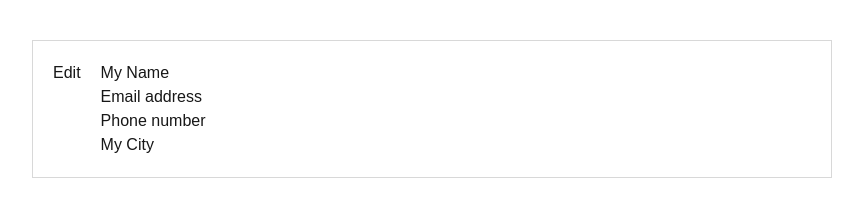
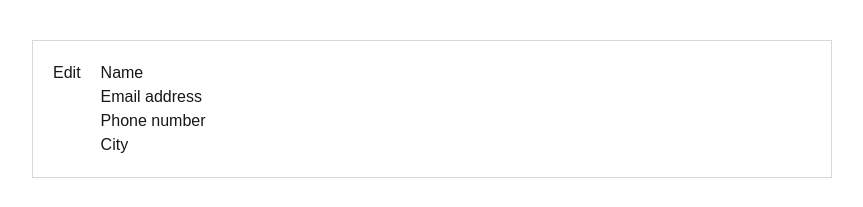
Before and after one commit to nelliemckesson/steviecv, a Next.js app: page / in a window 1280 px wide. Shown: the top 207 px of the page, without its empty margins (208-1071 px from the left). Built offline with nearby package versions, Linux system fonts and the light colour scheme.

Commit message:
infrastructure to add custom fields

```diff
--- a/src/components/Contact.js
+++ b/src/components/Contact.js
@@ -3,11 +3,20 @@
 import React, { useState } from 'react';
 
 const Contact = (props) => {
-	const [name, setName] = useState('');
-	const [email, setEmail] = useState('');
-	const [phone, setPhone] = useState('');
-	const [city, setCity] = useState('');
+	const [fields, setFields] = useState({
+		'name': {'value': '', 'label': "Name", 'position': 1},
+		'email': {'value': '', 'label': "Email address", 'position': 2},
+		'phone': {'value': '', 'label': "Phone number", 'position': 3},
+		'city': {'value': '', 'label': "City", 'position': 4}
+	});
 	const [isEditMode, setIsEditMode] = useState(false);
+
+	const updateField = (key, newValue) => {
+		setFields(prev => ({
+			...prev,
+			[key]: { ...prev[key], value: newValue }
+		}));
+	};
 
 	return (
 		<div className="section-container">
@@ -17,49 +26,49 @@ const Contact = (props) => {
 
 			{isEditMode ? (
 				<div>
-					<div>
-						<label>Name: </label>
-						<input
-							type="text"
-							value={name}
-							onChange={(e) => setName(e.target.value)}
-						/>
-					</div>
-					<div>
-						<label>Email: </label>
-						<input
-							type="email"
-							value={email}
-							onChange={(e) => setEmail(e.target.value)}
-						/>
-					</div>
-					<div>
-						<label>Phone: </label>
-						<input
-							type="tel"
-							value={phone}
-							onChange={(e) => setPhone(e.target.value)}
-						/>
-					</div>
-					<div>
-						<label>City: </label>
-						<input
-							type="text"
-							value={city}
-							onChange={(e) => setCity(e.target.value)}
-						/>
-					</div>
+					{Object.entries(fields)
+						.sort(([, a], [, b]) => a.position - b.position)
+						.map(([key, field]) => (
+							<ContactInput
+								key={key}
+								label={field.label}
+								value={field.value}
+								updateField={(newValue) => updateField(key, newValue)}
+							/>
+						))
+					}
 				</div>
 			) : (
 				<div>
-					<p>{name || "My Name"}</p>
-					<p>{email || "Email address"}</p>
-					<p>{phone || "Phone number"}</p>
-					<p>{city || "My City"}</p>
+					{Object.entries(fields)
+						.sort(([, a], [, b]) => a.position - b.position)
+						.map(([key, field]) => (
+							<ContactItem key={key} {...field} />
+						))
+					}
 				</div>
 			)}
 		</div>
 	);
 }
 
+const ContactInput = (label, value, updateField) => {
+	return (
+		<div>
+			<label>{label}</label>
+			<input
+				type="text"
+				value={value}
+				onChange={(e) => updateField(e.target.value)}
+			/>
+		</div>
+	);
+}
+
+const ContactItem = (item) => {
+	return (
+		<p>{item.value || item.label}</p>
+	);
+}
+
 export default Contact;
```
